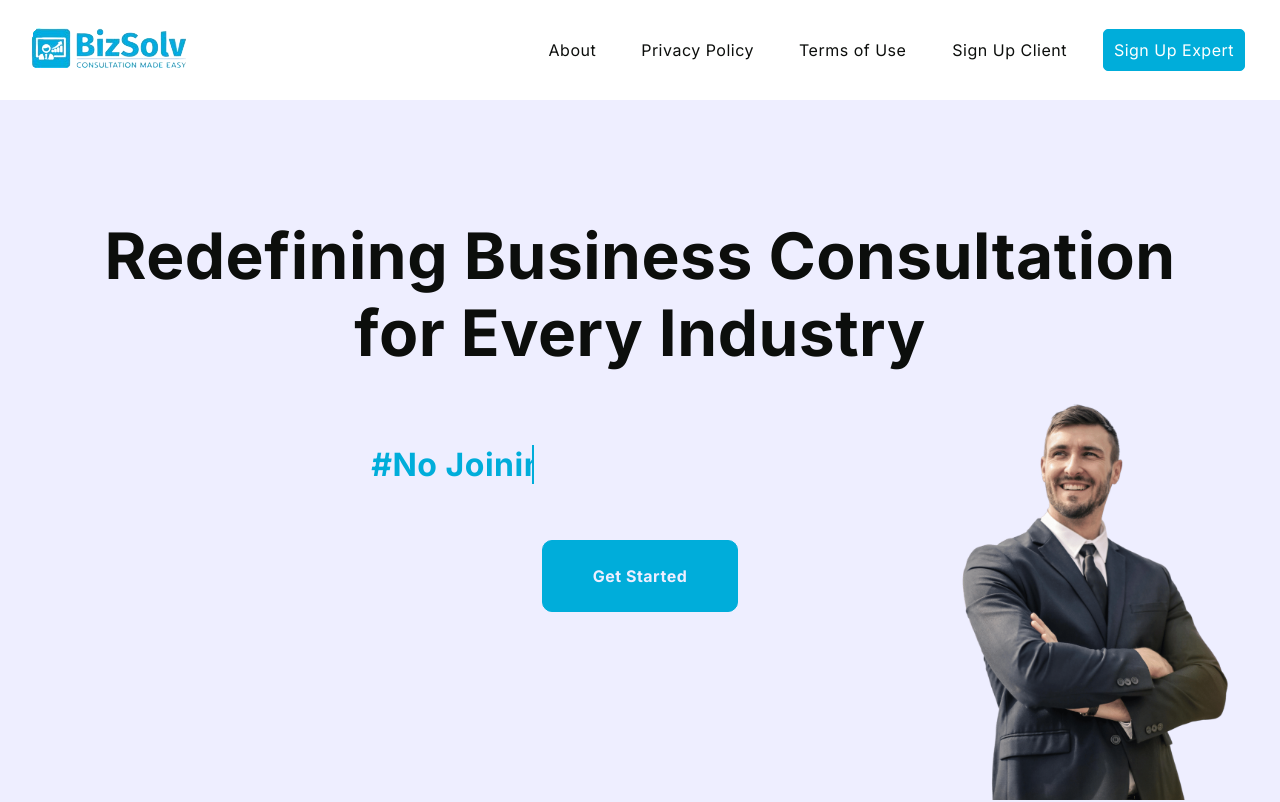
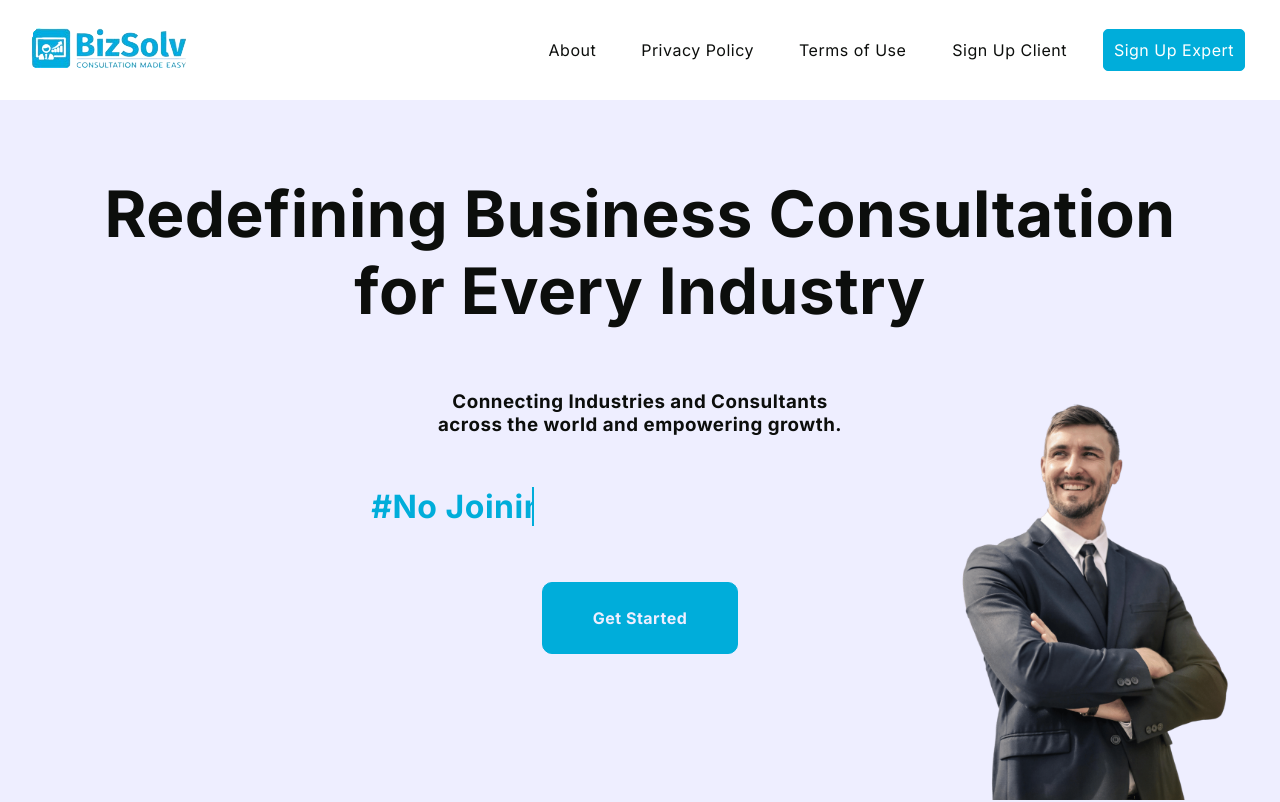
Before and after one commit to JaifDev/bizsolv-landing, a React (Vite) app: page / in a window 1280 px wide. Shown: the top 802 px of the page. Built offline with nearby package versions, Linux system fonts and the light colour scheme.

Commit message:
Some changes

```diff
--- a/src/pages/Home/Home.jsx
+++ b/src/pages/Home/Home.jsx
@@ -40,6 +40,10 @@ const Home = () => {
             Redefining Business Consultation
             <br /> for Every Industry
           </h1>
+          <h3>
+            Connecting Industries and Consultants <br /> across the world and
+            empowering growth.
+          </h3>
           <div className="typing-container">
             <h3>#No Joining Fee #No Subscription Fee</h3>
           </div>
--- a/src/pages/Home/Home.scss
+++ b/src/pages/Home/Home.scss
@@ -28,6 +28,14 @@
 
         @include mobile {
           font-size: 2rem;
+        }
+      }
+
+      h3 {
+        text-align: center;
+
+        @include mobile {
+          font-size: 1.2rem;
         }
       }
 
@@ -392,7 +400,7 @@
     overflow: hidden;
     position: relative;
 
-    @include mobile{
+    @include mobile {
       height: 100vh;
     }
 
@@ -410,7 +418,7 @@
       align-items: center;
       justify-content: space-evenly;
 
-      @include mobile{
+      @include mobile {
         flex-direction: column;
       }
 
@@ -419,18 +427,18 @@
         flex-direction: column;
         align-items: center;
         gap: 10px;
-        img{
+        img {
           width: 80px;
           height: 80px;
         }
-        span{
+        span {
           font-weight: 500;
           font-size: 1.2rem;
         }
-        p{
+        p {
           max-width: 50%;
           text-align: center;
-          @include mobile{
+          @include mobile {
             max-width: 80%;
           }
         }
```
